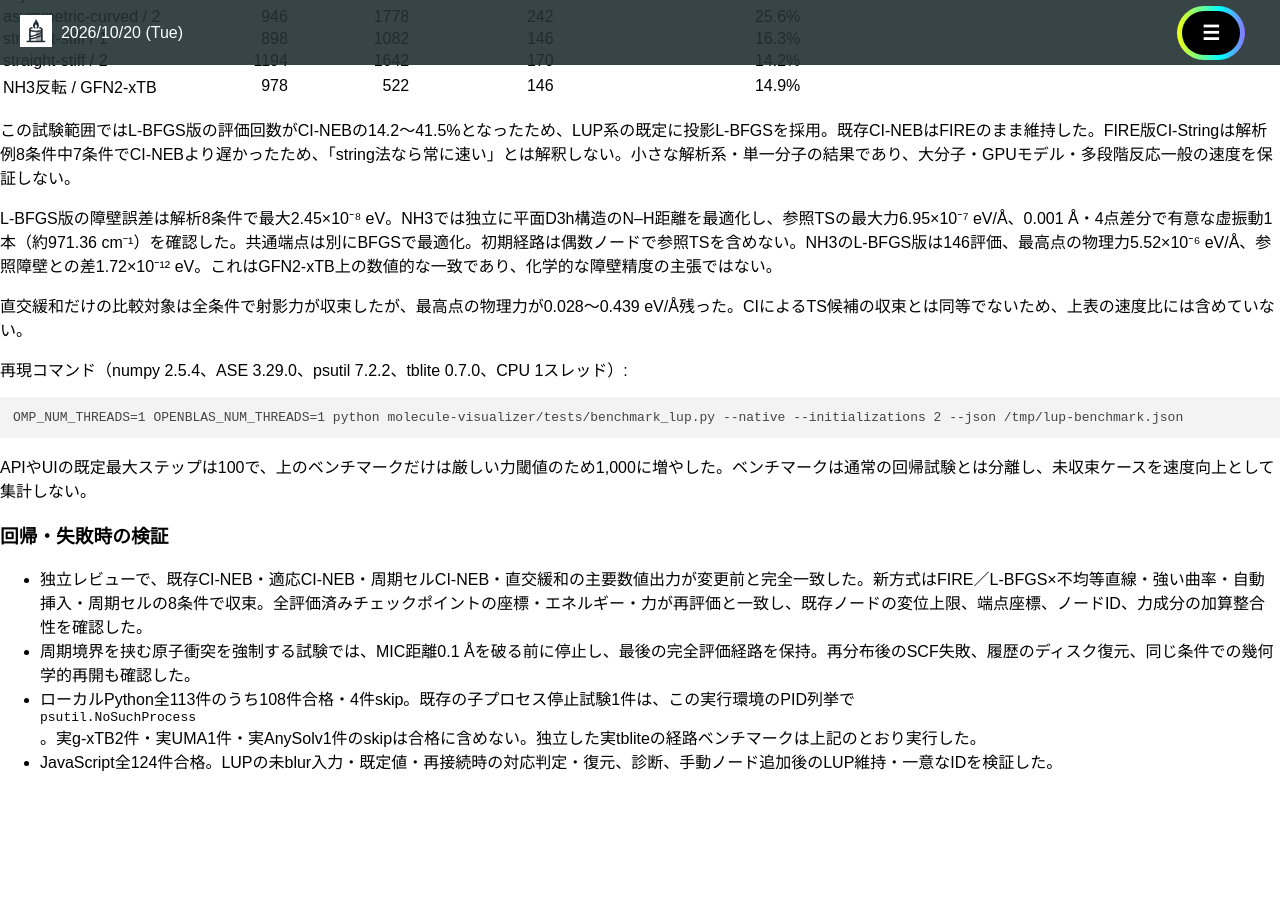
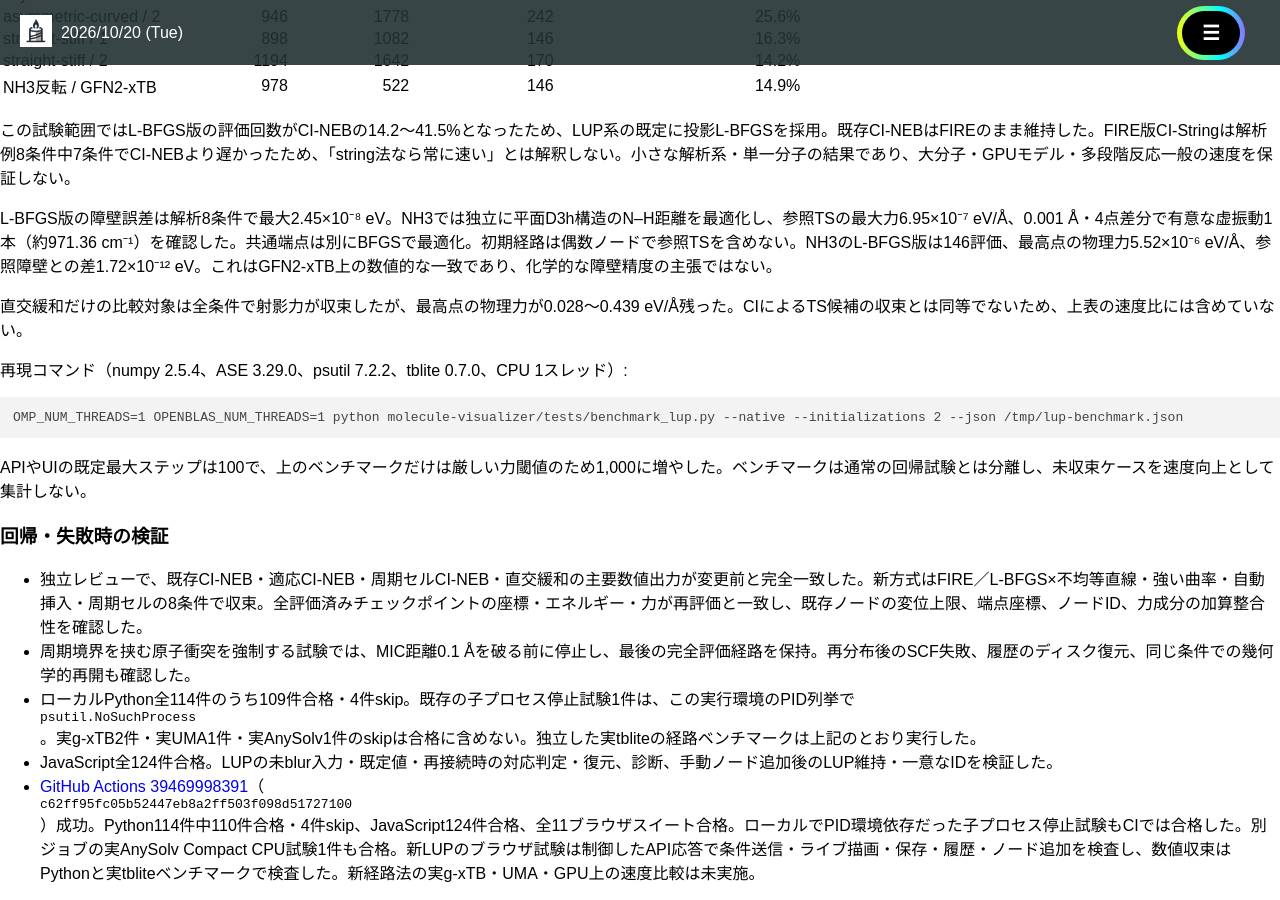
Before and after one commit to h-nabata/h-nabata.github.io, a Jekyll site: the page built from molecule-visualizer/AFIR-VALIDATION.md, in a window 1280 px wide and 900 px high, scrolled down 11473 px. Built offline with Jekyll 4.4.1, drawn with Linux system fonts in a browser that asks for light colours; nearby versions of some CDN libraries; our own code applies the rules of GitHub Pages for plain Markdown files; before the commit the page ends 12262 px from its top, so only the background shows below that.

Commit message:
Record CI-String convergence benchmarks and successful browser validation

```diff
--- a/molecule-visualizer/AFIR-VALIDATION.md
+++ b/molecule-visualizer/AFIR-VALIDATION.md
@@ -293,5 +293,6 @@ APIやUIの既定最大ステップは100で、上のベンチマークだけは
 
 - 独立レビューで、既存CI-NEB・適応CI-NEB・周期セルCI-NEB・直交緩和の主要数値出力が変更前と完全一致した。新方式はFIRE／L-BFGS×不均等直線・強い曲率・自動挿入・周期セルの8条件で収束。全評価済みチェックポイントの座標・エネルギー・力が再評価と一致し、既存ノードの変位上限、端点座標、ノードID、力成分の加算整合性を確認した。
 - 周期境界を挟む原子衝突を強制する試験では、MIC距離0.1 Åを破る前に停止し、最後の完全評価経路を保持。再分布後のSCF失敗、履歴のディスク復元、同じ条件での幾何学的再開も確認した。
-- ローカルPython全113件のうち108件合格・4件skip。既存の子プロセス停止試験1件は、この実行環境のPID列挙で `psutil.NoSuchProcess`。実g-xTB2件・実UMA1件・実AnySolv1件のskipは合格に含めない。独立した実tbliteの経路ベンチマークは上記のとおり実行した。
+- ローカルPython全114件のうち109件合格・4件skip。既存の子プロセス停止試験1件は、この実行環境のPID列挙で `psutil.NoSuchProcess`。実g-xTB2件・実UMA1件・実AnySolv1件のskipは合格に含めない。独立した実tbliteの経路ベンチマークは上記のとおり実行した。
 - JavaScript全124件合格。LUPの未blur入力・既定値・再接続時の対応判定・復元、診断、手動ノード追加後のLUP維持・一意なIDを検証した。
+- [GitHub Actions 39469998391](https://github.com/h-nabata/h-nabata.github.io/actions/runs/39469998391)（`c62ff95fc05b52447eb8a2ff503f098d51727100`）成功。Python114件中110件合格・4件skip、JavaScript124件合格、全11ブラウザスイート合格。ローカルでPID環境依存だった子プロセス停止試験もCIでは合格した。別ジョブの実AnySolv Compact CPU試験1件も合格。新LUPのブラウザ試験は制御したAPI応答で条件送信・ライブ描画・保存・履歴・ノード追加を検査し、数値収束はPythonと実tbliteベンチマークで検査した。新経路法の実g-xTB・UMA・GPU上の速度比較は未実施。
```
